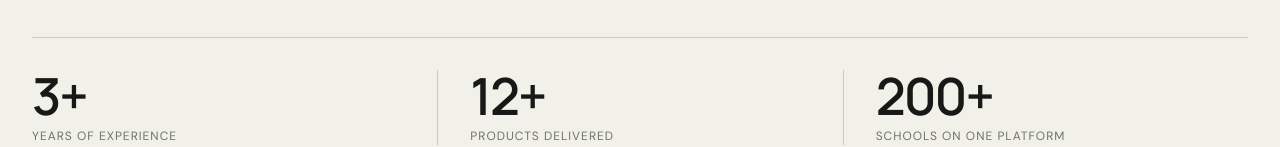
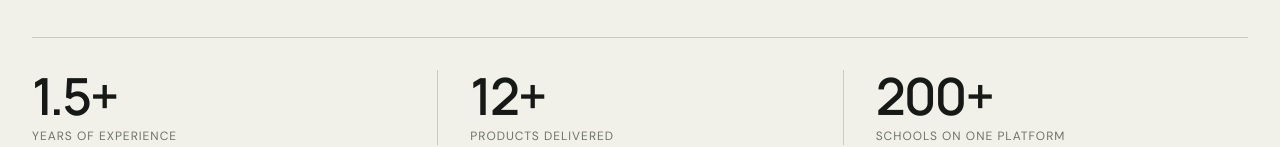
Before and after one commit to muku10/portfolio, a plain HTML site: page index.html in a window 1280 px wide. Shown: the part 663-810 px from the top of the page. Drawn offline with Linux system fonts and the light colour scheme.

Commit message:
experience adjusted

```diff
--- a/index.html
+++ b/index.html
@@ -76,7 +76,7 @@
         </div>
         <div class="hero-stats">
           <div class="stat reveal-stat">
-            <span class="stat-number" data-target="3">0</span>
+            <span class="stat-number">1.5+</span>
             <span class="stat-label">Years of experience</span>
           </div>
           <div class="stat reveal-stat">
--- a/styles.css
+++ b/styles.css
@@ -271,7 +271,7 @@ h2 em {
   font: 600 clamp(36px, 4vw, 56px) / 1 var(--display);
   letter-spacing: -2px;
 }
-.stat-number::after {
+.stat-number[data-target]::after {
   content: "+";
 }
 .stat-label {
```
